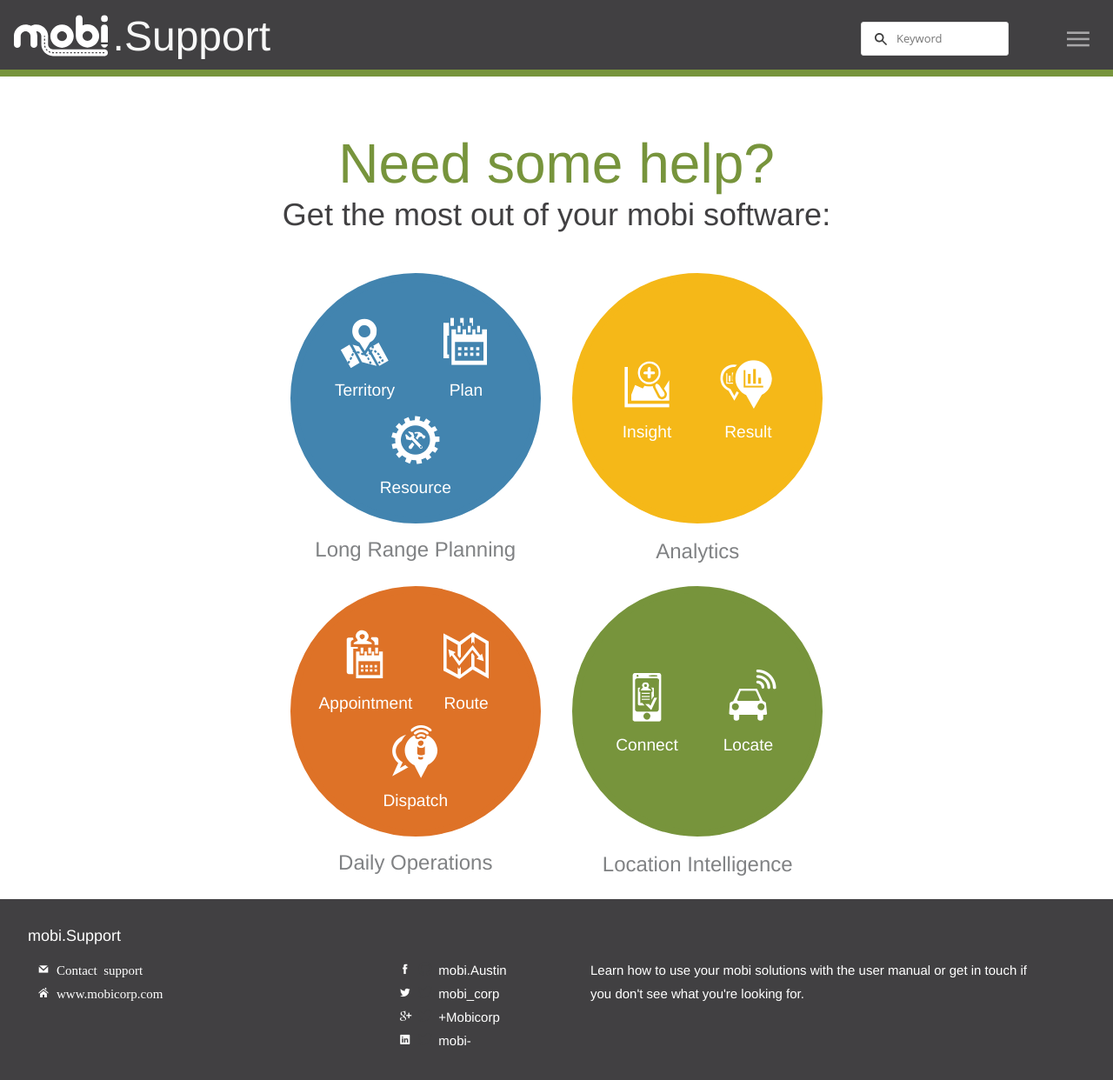
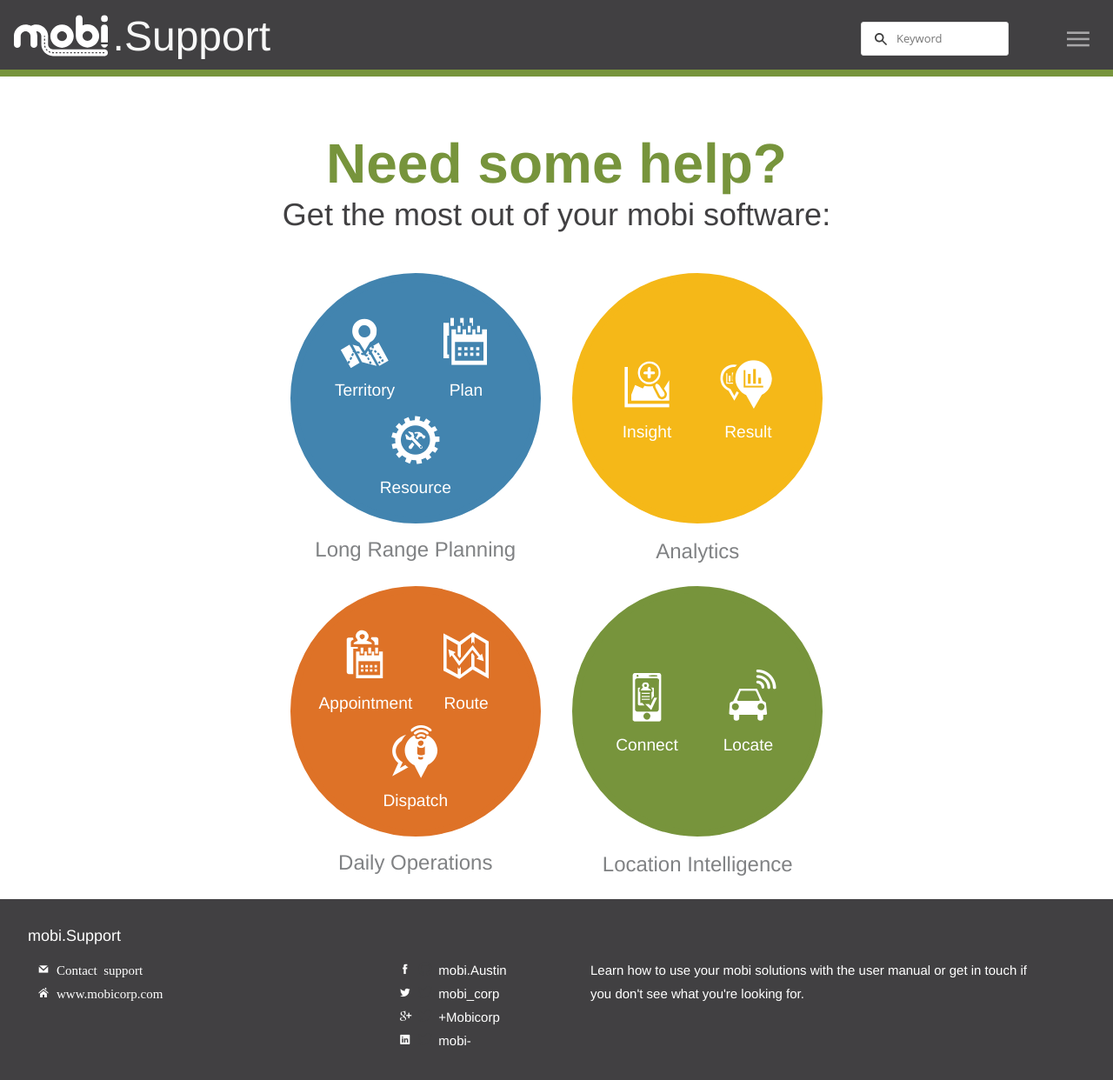
Before and after one commit to mobi-corp/user-guide, a Jekyll site: the page built from index.html, in a window 1280 px wide and 1272 px high. Shown: the top 1242 px of the window at 87% size. Built offline with Jekyll 4.4.1, drawn with Linux system fonts in a browser that asks for light colours.

```diff
--- a/_sass/_homepage.scss
+++ b/_sass/_homepage.scss
@@ -16,7 +16,7 @@
 
 .headline {
   font-size: 4em;
-  font-weight: bolder;
+  font-weight: 900;
 }
 
 .product-grouping {
```
Also changed, not shown: markdown/search-results.md (+1 -1 lines).
